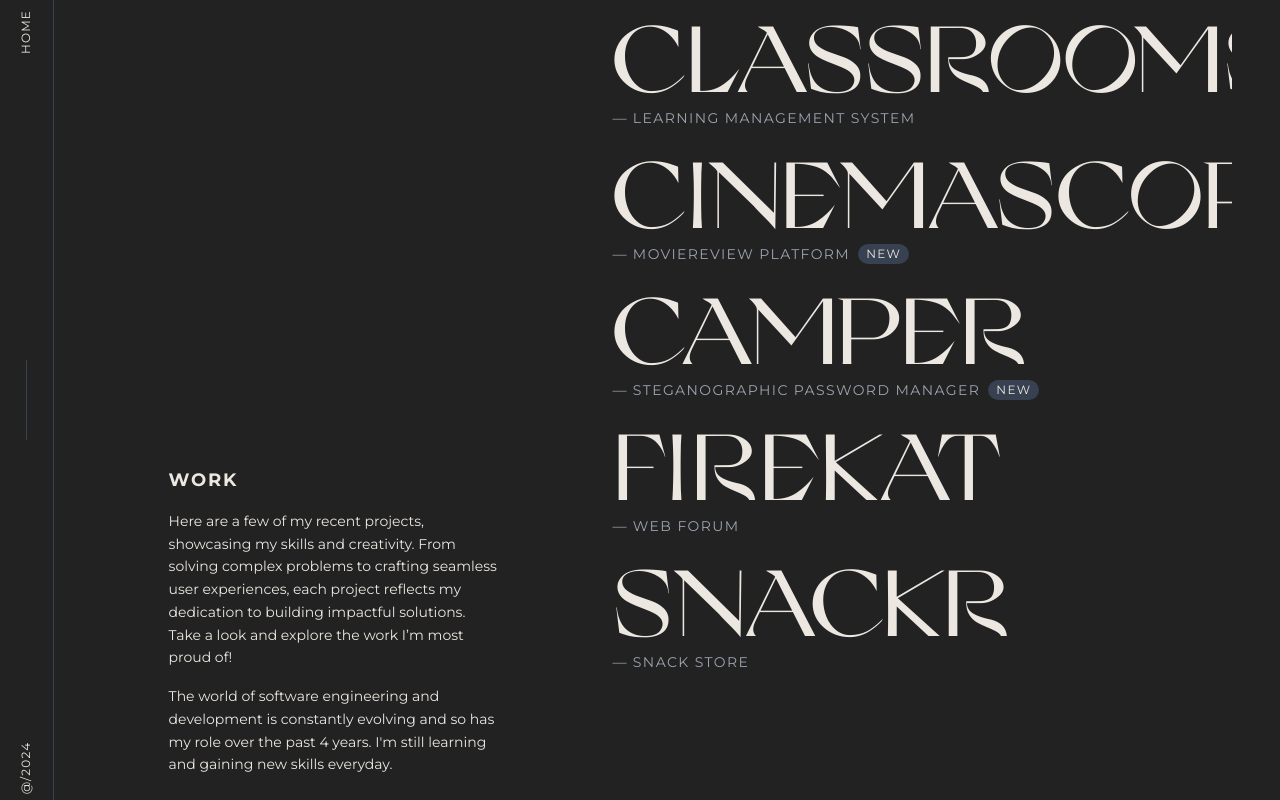
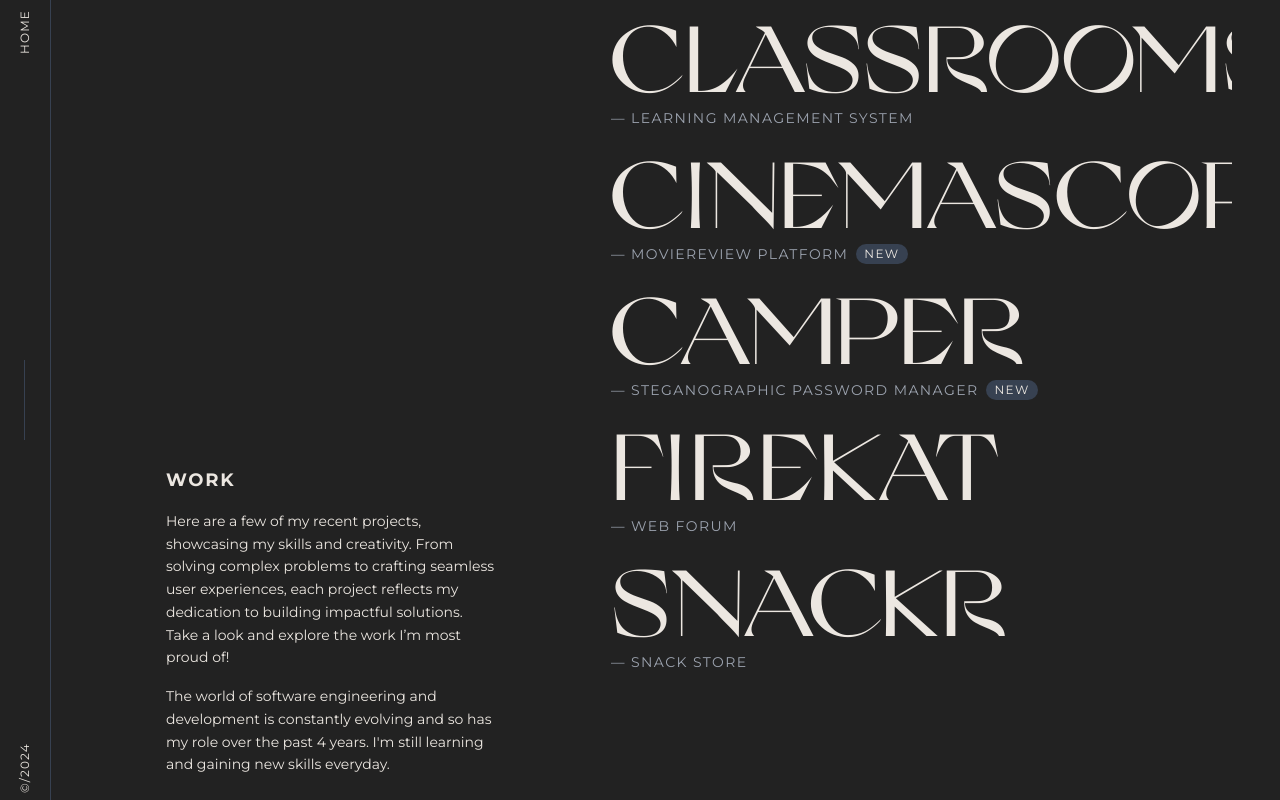
Before and after one commit to Damndaniel241/portfolio, a Vue app: page /work in a window 1280 px wide. Built offline with nearby package versions, Linux system fonts and the light colour scheme.

Commit message:
added real projects links

```diff
--- a/src/views/AboutView.vue
+++ b/src/views/AboutView.vue
@@ -22,7 +22,7 @@ document.body.className = 'about';
         <div class="lg:h-20 lg:w-[1px] w-[2em] border bg-[#222222]" />
       </div>
       <span class="lg:transform lg:-rotate-90 text-sm tracking-wider"
-        >&copy;/{{ currentYear }}</span
+        >&copy; / {{ currentYear }}</span
       >
     </div>
 
--- a/src/views/ArticlesView.vue
+++ b/src/views/ArticlesView.vue
@@ -24,7 +24,7 @@ document.body.className = 'articles';
         <div class="lg:h-20 lg:w-[1px] w-[2em] border  bg-[#ece7e1]" />
       </div>
       <span class="lg:transform lg:-rotate-90 text-sm tracking-wider"
-        >&copy;{{ currentYear }}</span
+        >&copy; / {{ currentYear }}</span
       >
     </div>
     <div class="lg:ms-[10em] flex flex-col">
--- a/src/views/IndexView.vue
+++ b/src/views/IndexView.vue
@@ -54,7 +54,7 @@ document.body.className = 'index';
         </a>
       </div>
       <div class="h-20 w-[1px] bg-[#222222]" />
-      <span class="transform -rotate-90 text-sm tracking-wider">&copy;{{ currentYear }}</span>
+      <span class="transform -rotate-90 text-sm tracking-wider">&copy;/{{ currentYear }}</span>
     </div>
 
     <div class="lg:flex  px-12 py-6">
@@ -137,7 +137,7 @@ document.body.className = 'index';
             class="absolute top-1/2 left-0 w-full h-[1px] bg-[#222222] scale-x-0 group-hover:scale-x-100 origin-center transition-transform duration-300"
           ></span>
         </a>
-        <div class=" w-[2em] border text-black bg-black" />
+        <div class=" w-[2em] border  bg-black" />
       </div>
 
       <span class=" text-[0.7em]   tracking-wider">&copy; / {{ currentYear }}</span>
--- a/src/views/WorkView.vue
+++ b/src/views/WorkView.vue
@@ -21,7 +21,7 @@ document.body.className = "work";
         ></span
       ></RouterLink>
       <div class="w-[1px] h-20 bg-gray-700"></div>
-      <div class="-rotate-90 tracking-widest text-xs">@/{{ currentYear }}</div>
+      <div class="-rotate-90 tracking-widest text-xs">&copy;/{{ currentYear }}</div>
     </div>
 
     <!-- Main Content -->
```
